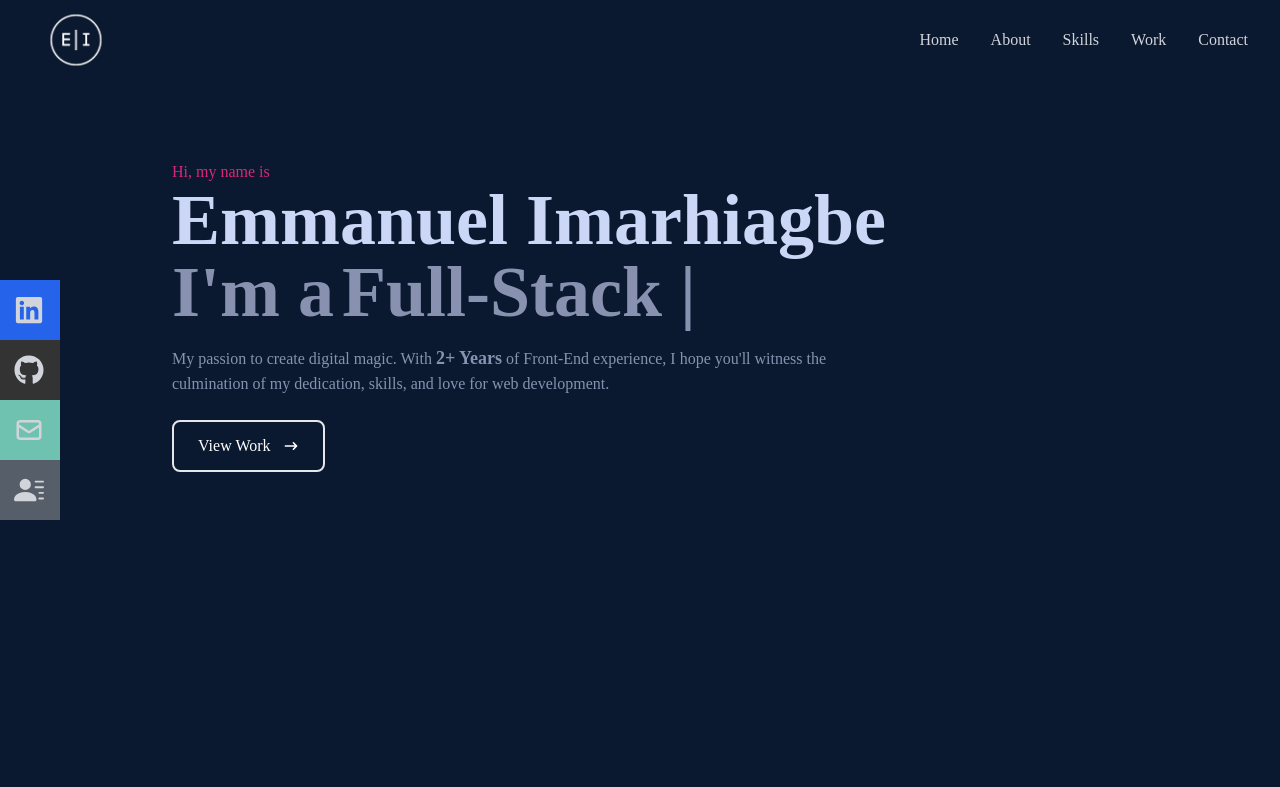
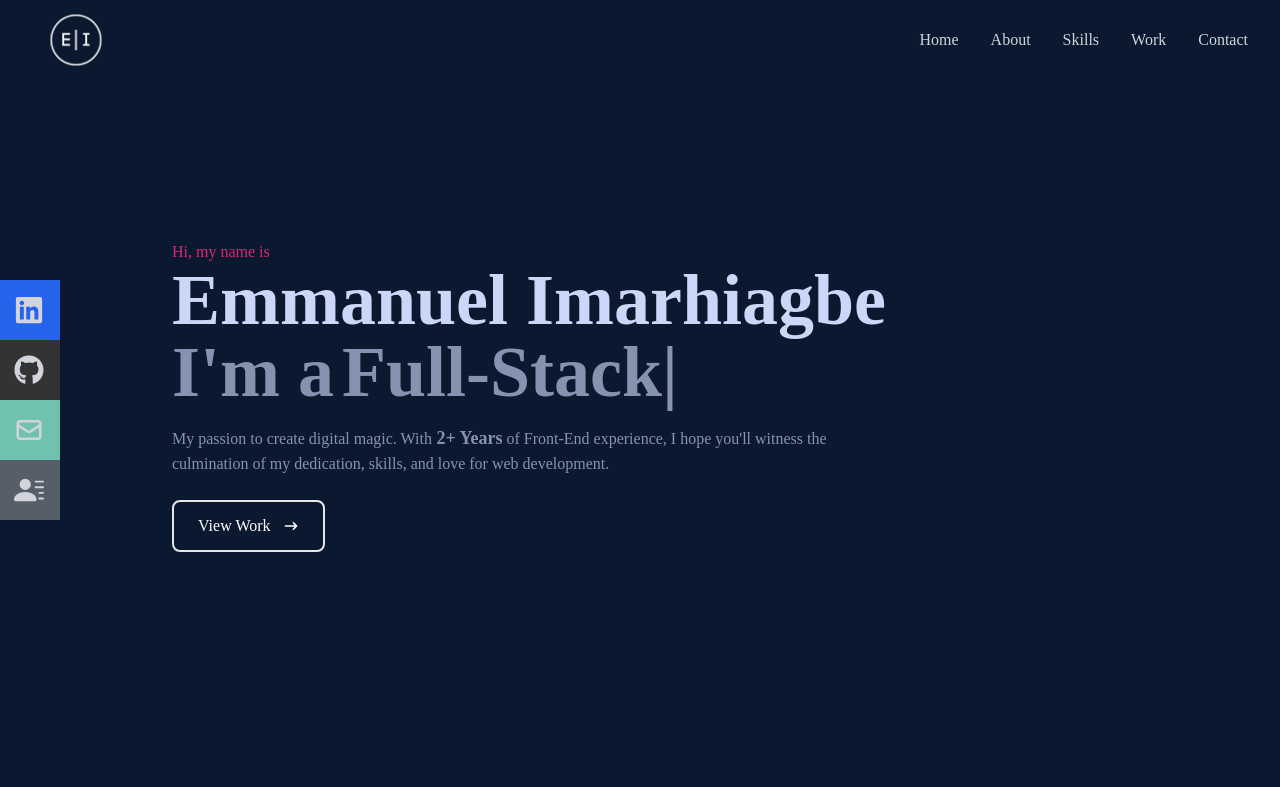
Before and after one commit to kiddos97/React-Portfolio, a React (Vite) app: page / in a window 1280 px wide. Shown: the top 787 px of the page. Built offline with nearby package versions, Linux system fonts and the light colour scheme.

Commit message:
adding animations

```diff
--- a/src/components/About.tsx
+++ b/src/components/About.tsx
@@ -19,14 +19,14 @@
         <div className="max-w-[1000px] w-full grid sm:grid-cols-2 gap-8 px-4">
           <div
             className="sm: text-left text-4xl font-bold"
-            data-aos="fade-right"
+            data-aos="flip-right"
           >
             <p>
               Hi. I'm {person.name}, nice to meet you. Please take a look
               around.
             </p>
           </div>
-          <div>
+          <div data-aos="flip-left">
             I am 25-year-old software developer currently at General Motors with
             over <strong className="text-lg">2+ Years</strong> experiences. With
             a keen mind for innovation and a passion for crafting cutting-edge
--- a/src/components/Home.tsx
+++ b/src/components/Home.tsx
@@ -3,7 +3,7 @@
 import { Link } from "react-scroll";
 import { useEffect, useState } from "react";
 import AOS from "aos";
-import "aos/dist/aos.css";
+
 interface Person {
   name: string;
 }
@@ -20,17 +20,22 @@
   }, []);
   return (
     <>
-      <div name="home" className="w-full pt-40 h-full bg-[#0a192f]">
+      <div name="home" className="w-full pt-60 md:h-screen bg-[#0a192f]">
         {/* Container */}
-        <div
-          className="max-w-[1000px] mx-auto px-8 flex flex-col justify-cener h-full"
-          data-aos="fade-right"
-        >
-          <p className="text-pink-600">Hi, my name is</p>
-          <h1 className="text-4xl sm:text-7xl font-bold text-[#ccd6f6]">
+        <div className="max-w-[1000px] mx-auto px-8 flex flex-col justify-cener h-full">
+          <p className="text-pink-600" data-aos="flip-right">
+            Hi, my name is
+          </p>
+          <h1
+            className="text-4xl sm:text-7xl font-bold text-[#ccd6f6]"
+            data-aos="flip-right"
+          >
             {person.name}
           </h1>
-          <h2 className="text-4xl sm:text-7xl font-bold text-[#8892b0]">
+          <h2
+            className="text-4xl sm:text-7xl font-bold text-[#8892b0]"
+            data-aos="flip-right"
+          >
             I'm a
             <Typed
               className="text-4xl sm:text-7xl font-bold text-[#8892b0] pl-2"
@@ -40,14 +45,20 @@
               loop
             />
           </h2>
-          <p className="text-[#8892b0] py-4 max-w-[700px]">
-            My passion to create digital magic. With{" "}
+          <p
+            className="text-[#8892b0] py-4 max-w-[700px]"
+            data-aos="flip-right "
+          >
+            My passion to create digital magic. With
             <strong className="text-lg"> 2+ Years</strong> of Front-End
             experience, I hope you'll witness the culmination of my dedication,
             skills, and love for web development.
           </p>
           <div>
-            <button className="text-white  rounded-lg border-2 px-6 py-3 my-2 flex items-center hover:bg-pink-600 hover:border-pink-600">
+            <button
+              className="text-white  rounded-lg border-2 px-6 py-3 my-2 flex items-center hover:bg-pink-600 hover:border-pink-600"
+              data-aos="flip-right"
+            >
               <Link onClick={Navhandler} smooth={true} to="work" duration={500}>
                 View Work
               </Link>
--- a/src/components/Skills.tsx
+++ b/src/components/Skills.tsx
@@ -11,7 +11,7 @@
 
 const Skills = () => {
   return (
-    <div name="skills" className=" w-full bg-[#0a192f] text-gray-300">
+    <div name="skills" className=" w-full h-screen bg-[#0a192f] text-gray-300">
       {/*container */}
       <div className="max-w-[1000px] mx-auto p-4 flex flex-col justify-center w-full h-full ">
         <div className="sm:text-center">
--- a/src/main.tsx
+++ b/src/main.tsx
@@ -2,6 +2,7 @@
 import ReactDOM from "react-dom/client";
 import App from "./App.tsx";
 import "./index.css";
+import "aos/dist/aos.css";
 
 ReactDOM.createRoot(document.getElementById("root")!).render(
   <React.StrictMode>
```
